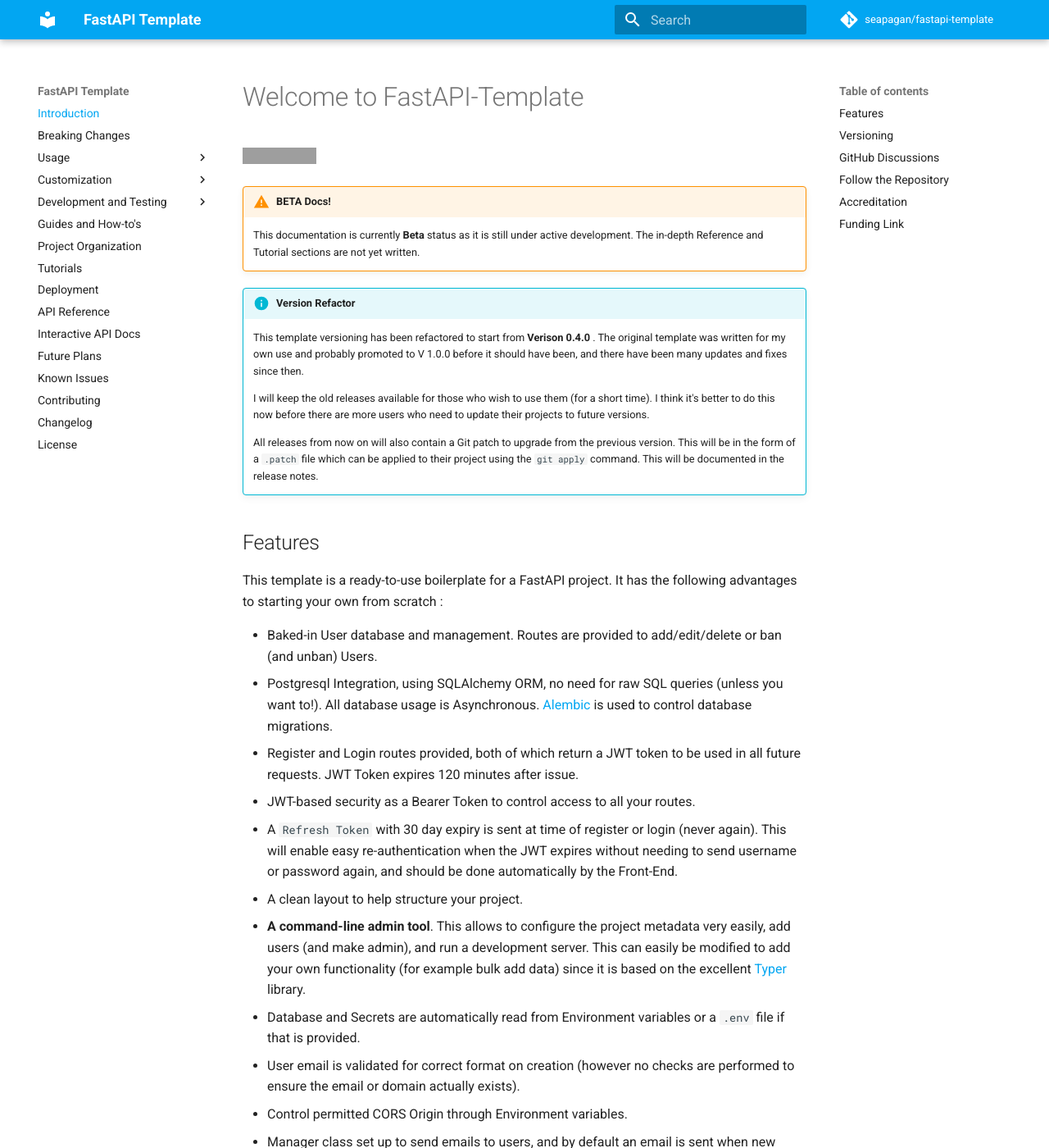
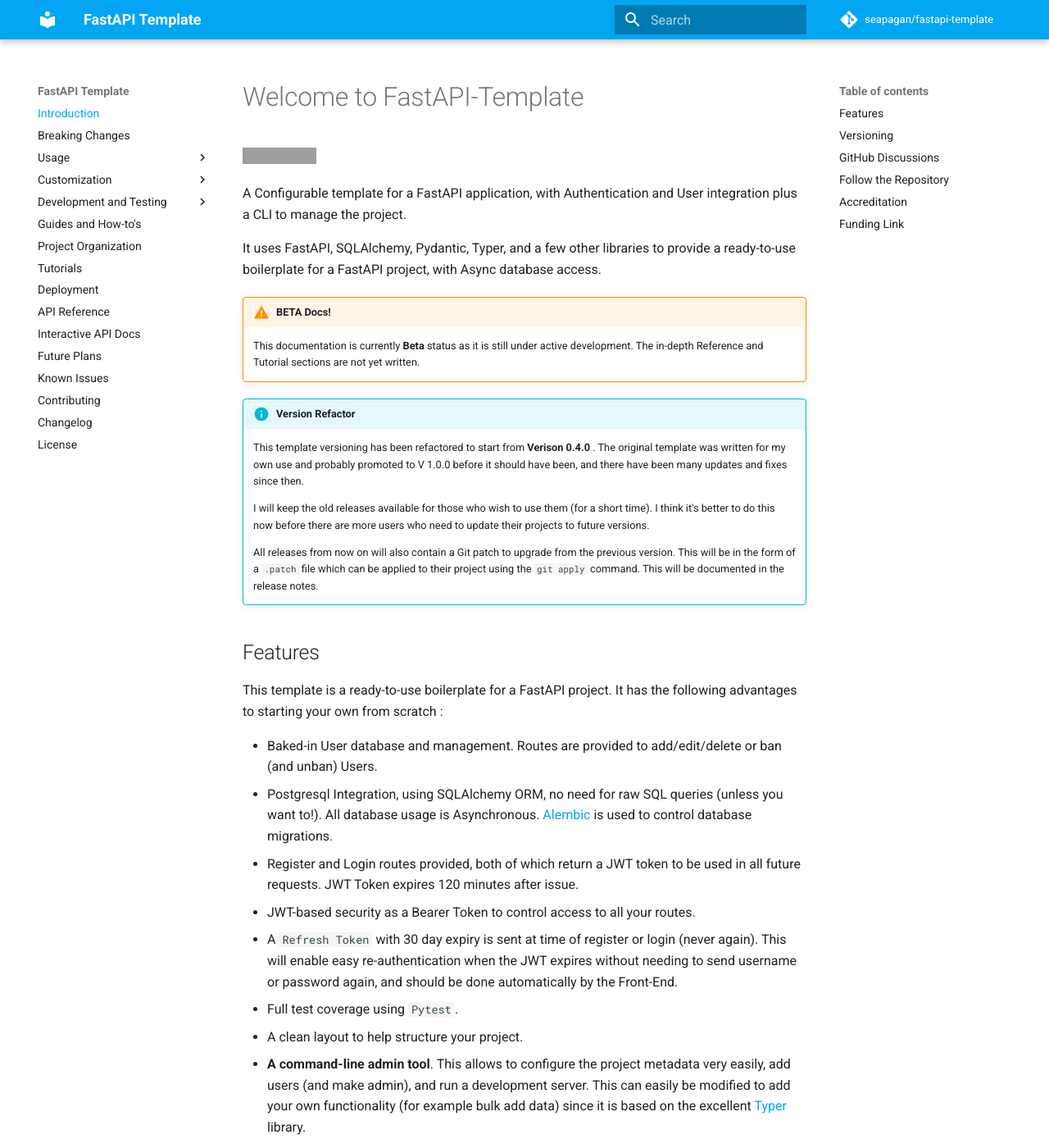
Before and after one commit to seapagan/fastapi-template, an MkDocs documentation site: the page built from docs/index.md, in a window 1280 px wide and 1400 px high. Shown: the whole window at 82% size. Built offline with MkDocs 1.6.1 and Material for MkDocs 9.7.7, drawn with Linux system fonts in a browser that asks for light colours; emoji names are drawn with the system emoji font; comment, search, counter and statistics services are not loaded; grey boxes are pictures that could not be loaded.

Commit message:
some additions and tweaking to docs
Signed-off-by: Grant Ramsay <seapagan@gmail.com>

```diff
--- a/docs/index.md
+++ b/docs/index.md
@@ -1,6 +1,13 @@
 # Welcome to FastAPI-Template
 
 ![GitHub Release](https://img.shields.io/github/v/release/seapagan/fastapi-template)
+
+A Configurable template for a FastAPI application, with Authentication and User
+integration plus a CLI to manage the project.
+
+It uses FastAPI, SQLAlchemy, Pydantic, Typer, and a few other libraries to
+provide a ready-to-use boilerplate for a FastAPI project, with Async database
+access.
 
 !!! warning "BETA Docs!"
 
@@ -42,6 +49,7 @@
   (never again). This will enable easy re-authentication when the JWT expires
   without needing to send username or password again, and should be done
   automatically by the Front-End.
+- Full test coverage using `Pytest`.
 - A clean layout to help structure your project.
 - **A command-line admin tool**. This allows to configure the project metadata
   very easily, add users (and make admin), and run a development server. This
```
Also changed, not shown: docs/usage/configuration/environment.md (+1 -1 lines).
